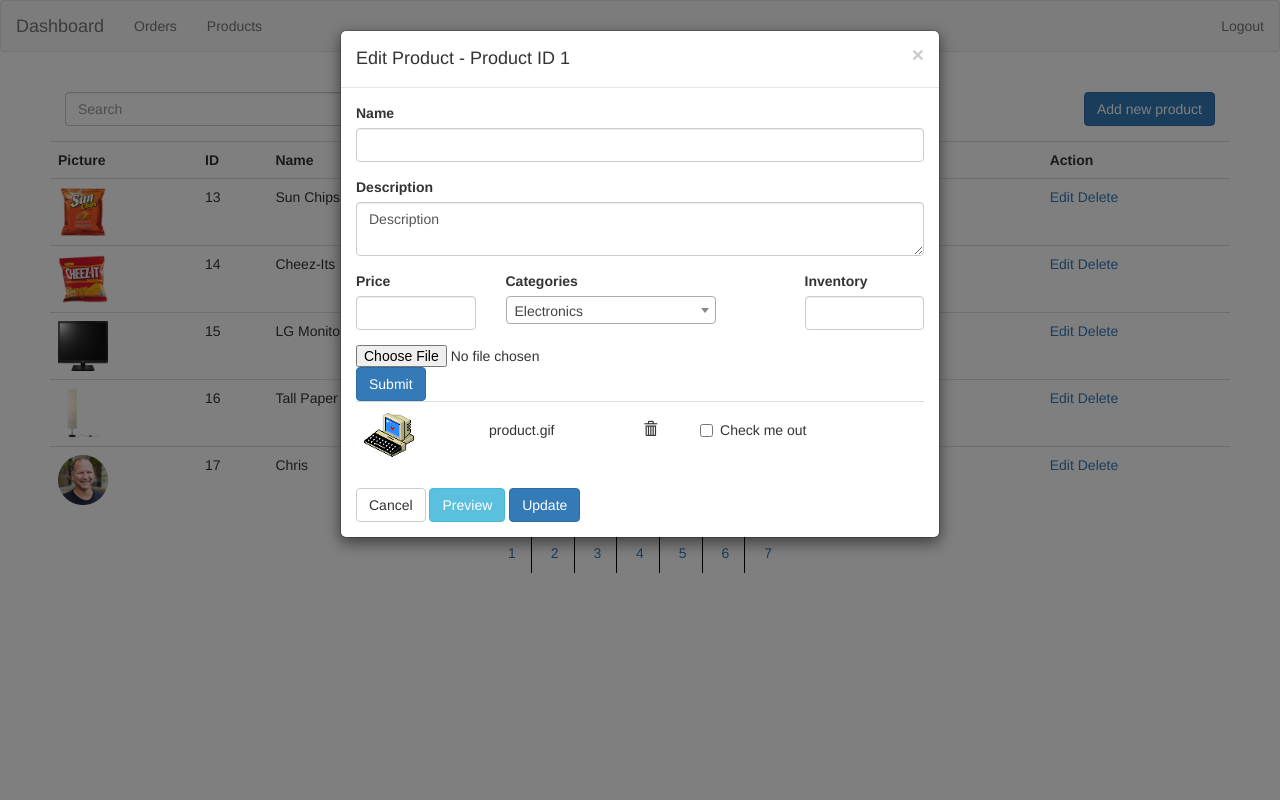
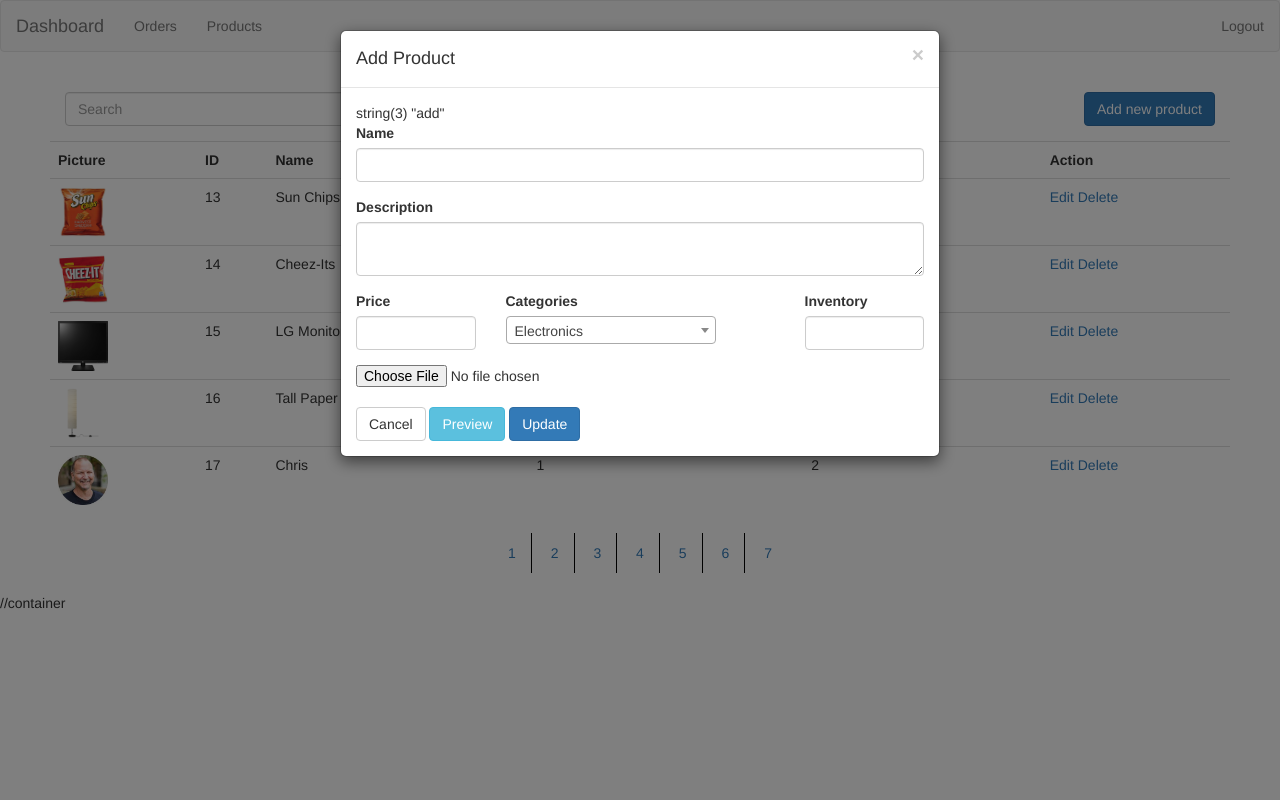
Before and after one commit to mingjianjzhang/lpproject, a CodeIgniter app: page /database/dashboard/products in a window 1280 px wide, after a click on "Add new product". Run offline with CodeIgniter, Linux system fonts and the light colour scheme; data comes from the database, SQL or seed files in the repository; some libraries are stand-ins or nearby versions.

Commit message:
finishing touches on admin products

```diff
--- a/application/controllers/AdminProducts.php
+++ b/application/controllers/AdminProducts.php
@@ -34,7 +34,12 @@ class AdminProducts extends CI_Controller {
 	}
 
 	public function displayAddEdit() {
-		//ajax posting
+		if ($this->input->post('id') == 0) {
+			$this->load->view("partials/addEditProductModal", array("product" => "add", "categories" => $this->Product->getCategories()));
+		} else {
+			$this->load->view("partials/addEditProductModal", array("product" => $this->Product->getItemDetails($this->input->post('id')),"categories" => $this->Product->getCategories()));
+		}
+
 	}
 
 
--- a/application/models/Product.php
+++ b/application/models/Product.php
@@ -10,8 +10,10 @@ class Product extends CI_Model {
 	}
 	public function getItemDetails($id)
 	{
-		$sql="SELECT products.id as id, name, price, images.src AS img, description, inventory FROM products JOIN images ON products.id=images.product_id WHERE products.id = $id";
-		return $this->db->query($sql)->row_array();
+		$sql="SELECT products.id as id, name, price, images.src AS img, description, inventory FROM products JOIN images ON products.id=images.product_id WHERE products.id = $id AND is_main = 1";
+		$result = $this->db->query($sql)->row_array();
+		$result['images'] = $this->db->query("SELECT * FROM images WHERE product_id = {$result['id']}")->result_array();
+		return $result;
 	}
 	public function getSimilarItems($id)
 	{
--- a/application/views/adminProductsView.php
+++ b/application/views/adminProductsView.php
@@ -14,7 +14,10 @@ $this->load->view("partials/adminNav");
 			</form>
 		</div>
 		<div class="col-sm-6">
-			<a class="btn btn-default btn-primary pull-right" data-toggle="modal" data-target="#editAddProductModal"> Add new product </a>
+<form id="hello">
+	<input type="hidden" name="key" value="value">
+</form>
+			<a class="addEdit btn btn-default btn-primary pull-right" product-id="0" data-toggle="modal" data-target="#editAddProductModal"> Add new product </a>
 		</div>
 	</div>
 
@@ -36,7 +39,7 @@ $this->load->view("partials/adminNav");
 				<td><?= $product['inventory']?></td>
 				<td><?= $product['sold'] ?></td>
 				<td>
-					<a data-toggle="modal" data-target="#editAddProductModal">Edit</a>
+					<a class="addEdit" product-id="<?= $product['id'] ?>" data-toggle="modal" data-target="#editAddProductModal">Edit</a>
 					<a href="">Delete</a>
 				</td>
 			</tr>
@@ -52,91 +55,21 @@ $this->load->view("partials/adminNav");
 				<li><a href="">6</a></li>
 				<li><a href="">7</a></li>
 			</ul>
-		<div class="modal fade" id="editAddProductModal" role="dialog">
-			<div class="modal-dialog" role="document">
-				<div class="modal-content">
-					<div class="modal-header">
-						<button type="button" class="close" data-dismiss="modal">&times;</button>
-						<h4 class="modal-title">Edit Product - Product ID 1</h4>
-					</div>
+	</div>
+<script>
+	$(".addEdit").click(function(){
+		$.post('/AdminProducts/displayAddEdit', { 'id': $(this).attr('product-id')}, function(res) {
+			$('.modal-content').html(res);
+		});
+	})
 
-				<div class="modal-body">
 
-				<?php echo form_open_multipart('AdminProducts/addProduct');?>
-
-					<div class="form-group">
-						<label for="name">Name</label>
-						<input class="form-control" type="text" name="name" id="name">
-					</div>
-					<div class="form-group">
-						<label for="description">Description</label>
-						<textarea class="form-control" name="description" id="description">Description</textarea>
-					</div>
-					<div class="row">
-						<div class="col-sm-3">
-							<div class="form-group">
-							<label for="price"> Price </label>
-							<input type="text" id="price" name="price" class="form-control">
-							</div>
-						</div>
-						<div class="col-sm-3 pull-right">
-							<div class="form-group">
-							<label for="inventory"> Inventory </label>
-							<input type="text" id="inventory" name="inventory" class="form-control">
-							</div>
-						</div>
-						<div class="col-sm-6">
-							<div class="form-group">
-								<label for="adminCategorySelect">
-								Categories
-								</label>
-								<select name="category" id="adminCategorySelect">
-<?php foreach ($categories as $parent) { ?>
-  									<option class="l1" value=<?= $parent['id']?>><?= $parent['category_name'] ?></option>
-	<?php foreach($parent['children'] as $child) { ?>
-  									<option class="l2" value=<?= $child['id'] ?>><?= $child['name'] ?></option>
-  	<?php } ?>
-<?php } ?>
-								</select>
-
-							</div>
-						</div>
-					</div>
-			<!-- 		<div class="form-control">
-						<label for="userfile">Images</label> -->
-						<input id="userfile" type="file" name="userfile" size="20" />
-					<!-- </div> -->
-					<button type="submit" class="btn btn-primary">Submit</button>
-					</form>
-<!-- 					<div class="form-group">
-						<label for="newCategory">Add New Category</label>
-						<input class="form-control" type="text" name="newCategory" id="newCategory">
-					</div> -->
-
-					<div>
-						<table id="adminProductImageUpload" class="table">
-							<tr>
-								<td><img width="50" height="50" src="/assets/img/product.gif"></td>
-								<td><p>product.gif</p></td>
-								<td><p><span class="glyphicon glyphicon-trash"></span></p></td>
-								<td>
-									<div class="checkbox">
-									    <label>
-									      <input type="checkbox"> Check me out
-									    </label>
-								  </div>
-								</td>
-							</tr>
-						</table>
-
-					</div>
-					<a class="btn btn-default" href=""> Cancel </a>
-					<a class="btn btn-info" href=""> Preview </a>
-					<a class="btn btn-primary" href=""> Update </a>
-				</div>
-			</div>
+</script>
+	<div class="modal fade" id="editAddProductModal" role="dialog">
+		<div class="modal-dialog" role="document">
+			<div class="modal-content">
 			</div>
 		</div>
-
 	</div>
-</div>
+	</div>
+</div> //container
--- /dev/null
+++ b/application/views/partials/addEditProductModal.php
@@ -0,0 +1,108 @@
+<script>
+$('#adminCategorySelect').select2({
+ 			 templateResult: function (data) {
+    // We only really care if there is an element to pull classes from
+    if (!data.element) {
+      return data.text;
+    }
+
+    var $element = $(data.element);
+
+    var $wrapper = $('<span></span>');
+    $wrapper.addClass($element[0].className);
+
+    $wrapper.text(data.text);
+
+    return $wrapper;
+  }
+});
+
+$('.imageCheck').change(function() {
+	if ($('.imageCheck').is(':checked')) {
+		$('.imageCheck').not(this).prop('disabled', true);
+	} else {
+		$('.imageCheck').not(this).prop('disabled', false);
+	}
+});
+</script>
+			<div class="modal-header">
+				<button type="button" class="close" data-dismiss="modal">&times;</button>
+				<h4 class="modal-title"><?= ($product == "add") ? "Add Product" : "Edit Product: Product ID {$product['id']}" ?></h4>
+			</div>
+
+			<div class="modal-body">
+				<?php var_dump($product) ?>
+				<?php echo form_open_multipart('AdminProducts/addProduct');?>
+
+					<div class="form-group">
+						<label for="name">Name</label>
+						<input class="form-control" type="text" name="name" id="name" value="<?= ($product != 'add') ? $product['name'] : NULL ?>">
+					</div>
+					<div class="form-group">
+						<label for="description">Description</label>
+						<textarea class="form-control" name="description" id="description"><?= ($product != 'add') ? $product['description'] : NULL ?></textarea>
+					</div>
+					<div class="row">
+						<div class="col-sm-3">
+							<div class="form-group">
+							<label for="price"> Price </label>
+							<input type="text" id="price" name="price" class="form-control" value="<?= ($product != 'add') ? $product['price'] : NULL ?>">
+							</div>
+						</div>
+						<div class="col-sm-3 pull-right">
+							<div class="form-group">
+							<label for="inventory"> Inventory </label>
+							<input type="text" id="inventory" name="inventory" class="form-control" value="<?= ($product != 'add') ? $product['inventory'] : NULL ?>">
+							</div>
+						</div>
+						<div class="col-sm-6">
+							<div class="form-group">
+								<label for="adminCategorySelect">
+								Categories
+								</label>
+								<select name="category" id="adminCategorySelect">
+	<?php foreach ($categories as $parent) { ?>
+  									<option class="l1" value=<?= $parent['id']?>> <?= $parent['category_name'] ?></option>
+	<?php foreach($parent['children'] as $child) { ?>
+  									<option class="l2" value=<?= $child['id']?>> <?= $child['name'] ?></option>
+  	<?php } ?>
+	<?php } ?>
+								</select>
+
+							</div>
+						</div>
+					</div>
+
+						<input id="userfile" type="file" name="userfile" size="20" />
+						</form>
+
+
+
+					<div>
+						<table id="adminProductImageUpload" class="table">
+							<?php
+							if($product != "add") {
+								foreach ($product['images'] as $image) { ?>
+
+							<tr>
+								<td><img width="50" height="50" src="/assets/img/products/<?= $image['src'] ?>"></td>
+								<td><p><?= $image['src'] ?></p></td>
+								<td><p><span class="glyphicon glyphicon-trash"></span></p></td>
+								<td>
+									<div class="checkbox">
+									    <label>
+									      <input class="imageCheck" type="checkbox" <?= ($image['is_main']) ? "checked" : "disabled" ?>>
+									    </label>
+								  </div>
+								</td>
+							</tr>
+							<?php } ?>
+							<?php } ?>
+						</table>
+
+					</div>
+					<a class="btn btn-default" href=""> Cancel </a>
+					<a class="btn btn-info" href=""> Preview </a>
+					<a class="btn btn-primary" href=""> Update </a>
+
+			</div>
```
